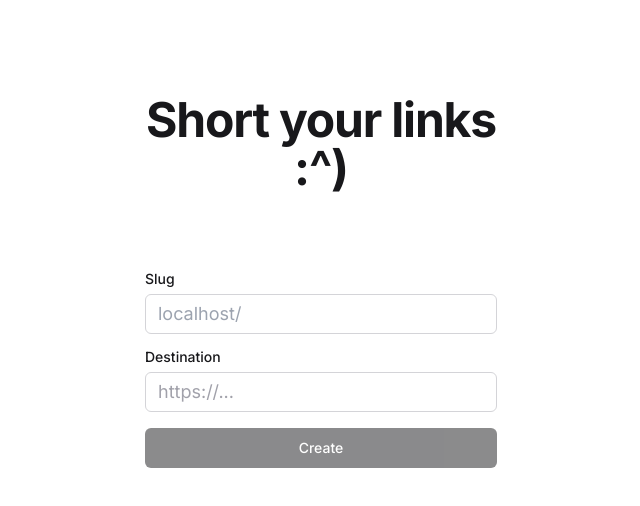
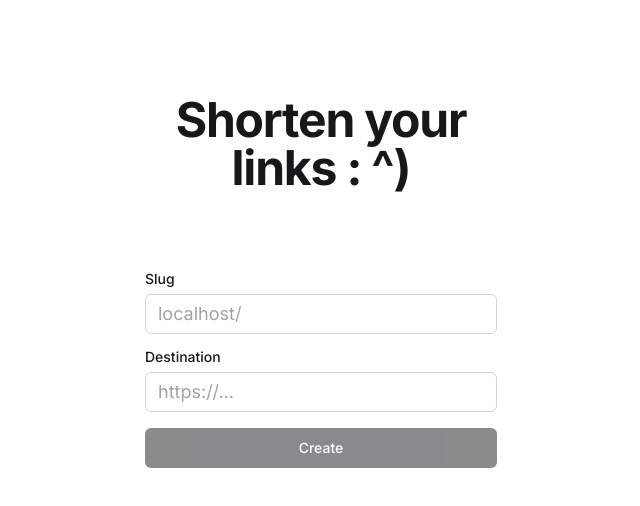
Before and after one commit to emicba/eee.ar, a Next.js app: page / in a window 1280 px wide. Shown: the top 506 px of the page, without its empty margins (319-959 px from the left). Built offline with nearby package versions, Linux system fonts and the light colour scheme.

Commit message:
fix typo

```diff
--- a/src/pages/index.tsx
+++ b/src/pages/index.tsx
@@ -13,7 +13,10 @@ export default function Home() {
       </Head>
       <main className="mx-auto min-h-screen max-w-sm items-center justify-center p-4">
         <h1 className="my-20 scroll-m-20 text-center text-4xl font-bold tracking-tight lg:text-5xl">
-          Short your links :^)
+          Shorten your links{' '}
+          <span className="whitespace-nowrap" aria-hidden>
+            : ^)
+          </span>
         </h1>
 
         <Form />
```
